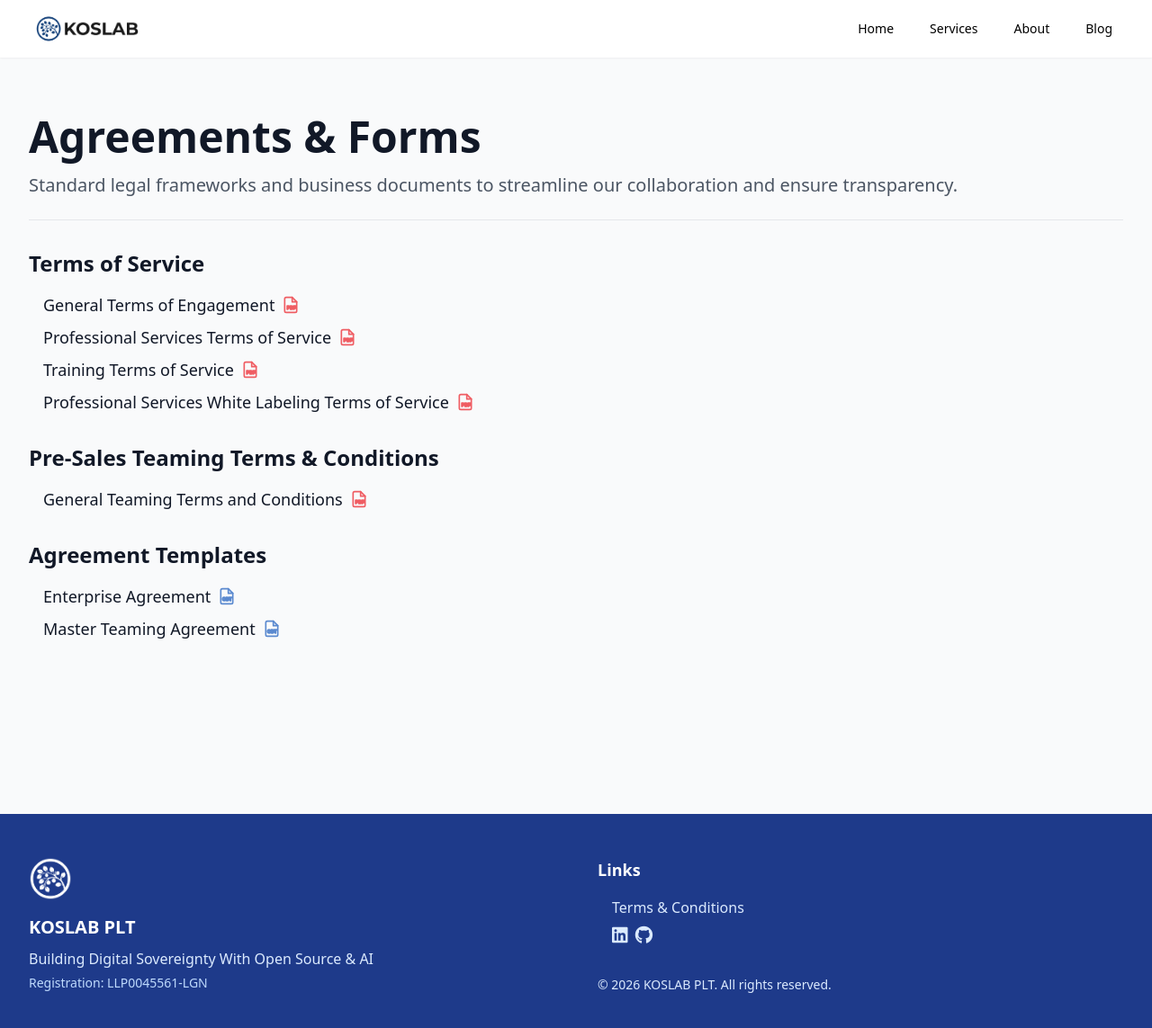
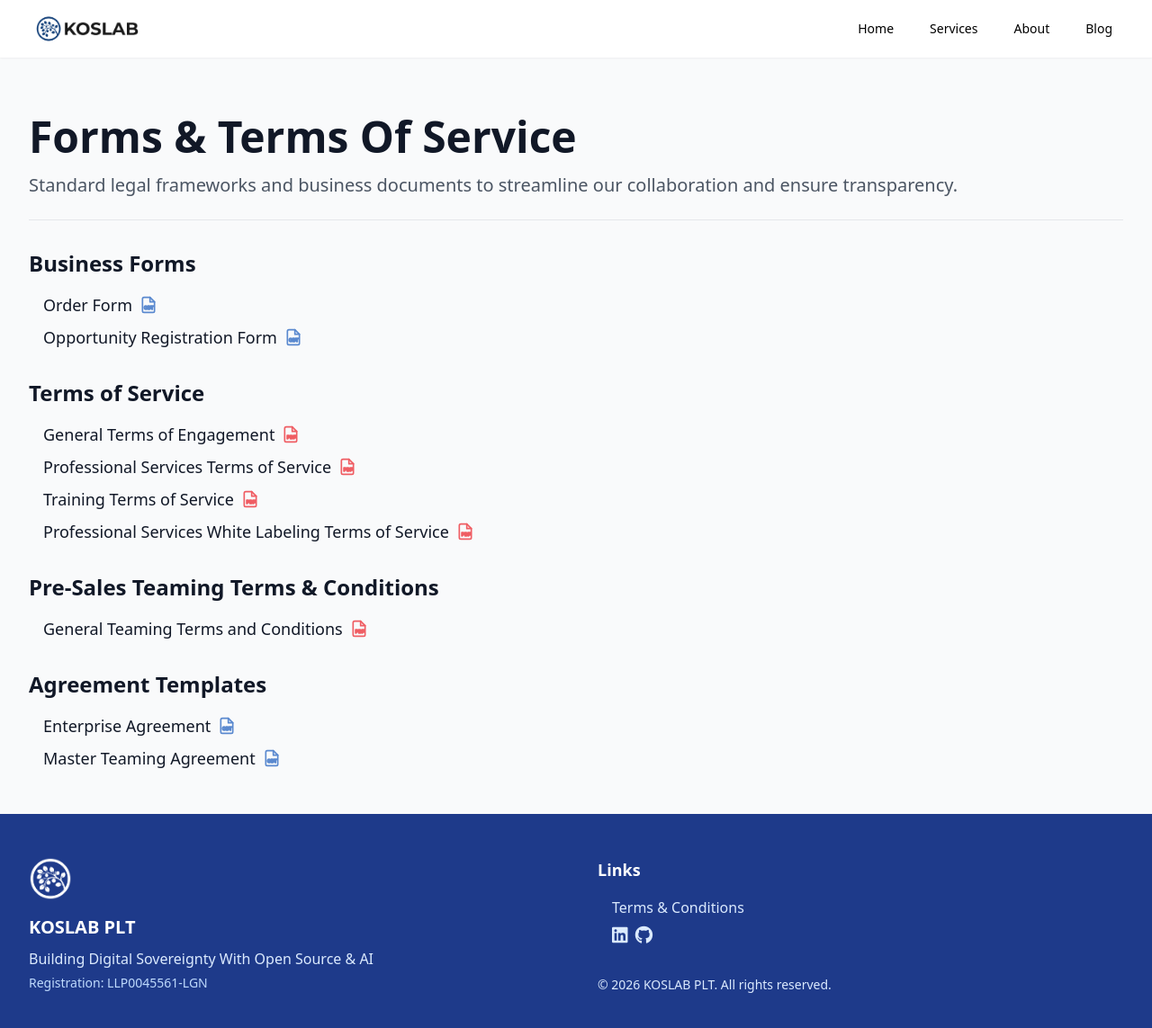
Before and after one commit to koslab/koslab.github.io, a Jekyll site: the page built from agreements/index.md, in a window 1280 px wide and 1169 px high. Shown: the top 1143 px of the window at 90% size. Built offline with Jekyll 4.4.1, drawn with Linux system fonts in a browser that asks for light colours.

Commit message:
added order form and oppty reg form

```diff
--- a/agreements/index.md
+++ b/agreements/index.md
@@ -10,19 +10,18 @@ whitelabel_terms_version: 20260218
 teaming_terms_version: 20260218
 ea_version: 20260218
 master_teaming_version: 20260218
+order_form_version: 20260220
+oppty_form_version: 20260220
 ---
 
-# Agreements & Forms
+# Forms & Terms Of Service
 
 Standard legal frameworks and business documents to streamline our collaboration and ensure transparency.
 
-<!--
 ## Business Forms
 
-- [Order Form]({{ '/assets/pdfs/order-form.odt' | relative_url }}) ![PDF Icon]({{ '/assets/images/icons/pdf.svg' | relative_url }}){: .icon-download }
-- [Opportunity Registration Form]({{ '/assets/pdfs/opportunity-registration-form.odt' | relative_url }}) ![PDF Icon]({{ '/assets/images/icons/pdf.svg' | relative_url }}){: .icon-download }
-
--->
+- [Order Form]({{ '/assets/order-form-' | append: page.order_form_version | append: '.odt' | relative_url }}) ![ODT Icon]({{ '/assets/images/icons/odt.svg' | relative_url }}){: .icon-download }
+- [Opportunity Registration Form]({{ '/assets/pdfs/opportunity-registration-form-' | append: page.oppty_form_version | append: '.odt' | relative_url }}) ![ODT Icon]({{ '/assets/images/icons/odt.svg' | relative_url }}){: .icon-download }
 
 ## Terms of Service
 
```
Also changed, not shown: 2 other files.
